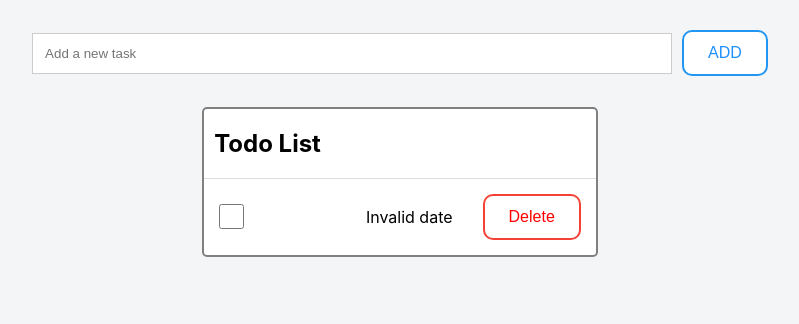
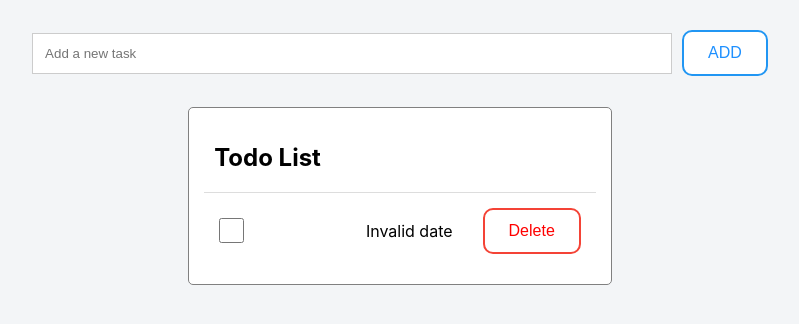
Before and after one commit to Alexlloydwhite/aws-react-todo-list, a React (Create React App) app: page / in a window 1280 px wide. Shown: the top 324 px of the page, without its empty margins (240-1039 px from the left). Built offline with nearby package versions, Linux system fonts and the light colour scheme; no server answers.

Commit message:
adding padding to table

```diff
--- a/src/components/TodoTable/TodoTable.css
+++ b/src/components/TodoTable/TodoTable.css
@@ -1,7 +1,8 @@
 table {
-    border: solid grey 2px;
+    border: solid grey 1px;
     border-radius: 5px;
     background: white;
+    padding: 15px;
 }
 
 th,
```
